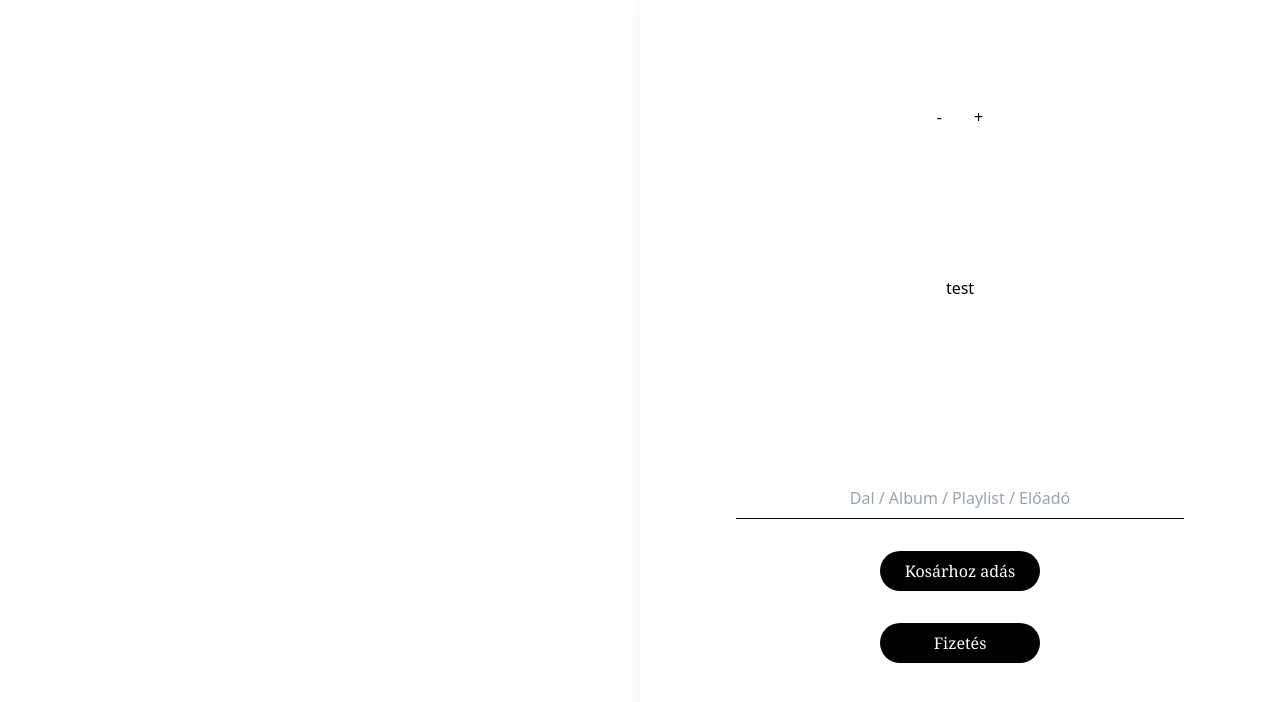
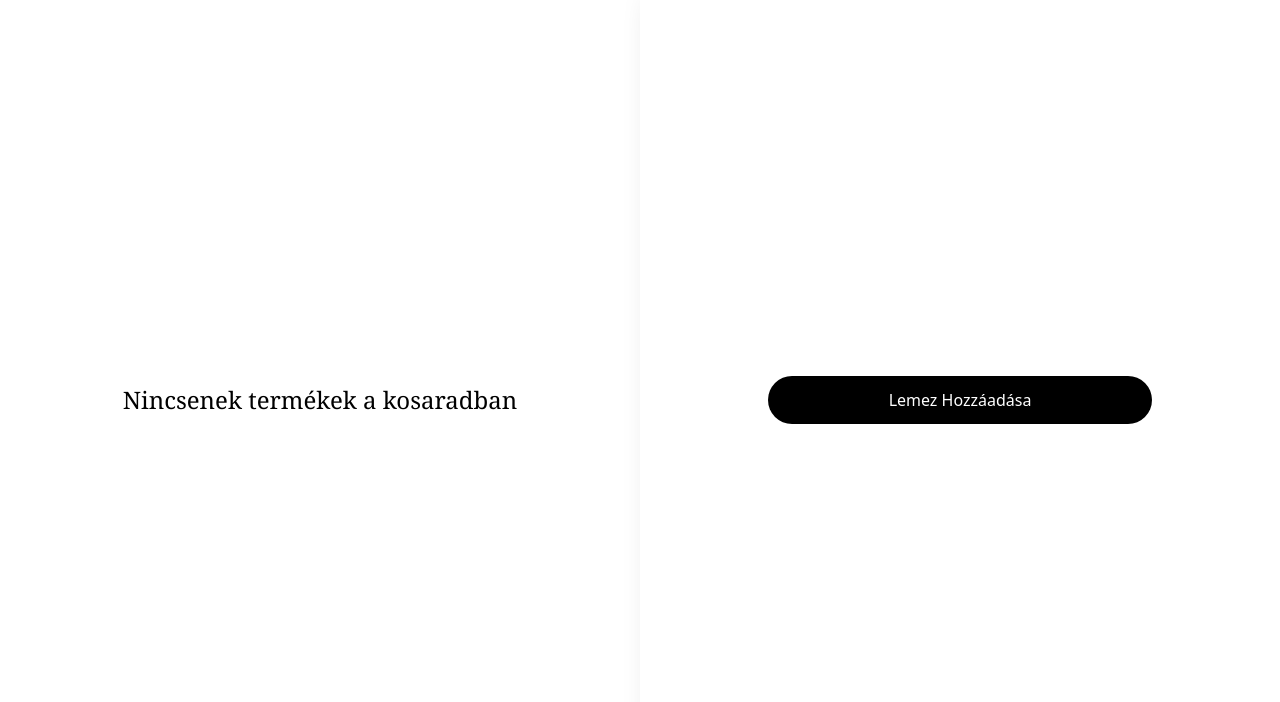
Before and after one commit to danielbacsur/lamina, a Next.js app: page /manage in a window 1280 px wide. Shown: the top 702 px of the page. Built offline with nearby package versions, Linux system fonts and the light colour scheme.

Commit message:
finallll

```diff
--- a/src/pages/api/checkout.js
+++ b/src/pages/api/checkout.js
@@ -38,7 +38,7 @@ const Checkout = async (req, res) => {
     line_items: trans,
     mode: "payment",
     success_url: `${req.headers.origin}/success`,
-    cancel_url: `${req.headers.origin}/cart`,
+    cancel_url: `${req.headers.origin}/manage`,
   });
   res.status(200).json(session.url);
 };
--- a/src/pages/api/oauth.js
+++ b/src/pages/api/oauth.js
@@ -2,7 +2,7 @@ const OAuth = async (req, res) => {
   console.log(req.headers.origin)
   let redirect = process.env.NEXT_PUBLIC_SPOTYFY_AUTH_ENDPOINT;
   redirect += `?client_id=${process.env.NEXT_PUBLIC_SPOTYFY_CLIENT_ID}`;
-  redirect += `&redirect_uri=${req.headers.origin}/login`;
+  redirect += `&redirect_uri=${req.headers.origin}/manage`;
   redirect += `&response_type=${process.env.NEXT_PUBLIC_SPOTYFY_RESPONSE_TYPE}`;
   res.status(200).json(redirect);
 };
--- a/src/pages/cart.js
+++ /dev/null
@@ -1,74 +0,0 @@
-import axios from "axios";
-import { useRouter } from "next/router";
-import { CartContext } from "context";
-import { useContext, useEffect } from "react";
-import { getType, getUUID } from "utils";
-
-const Cart = () => {
-  const router = useRouter();
-  const { items, dispatch } = useContext(CartContext);
-
-  useEffect(() => {
-    const hash = window.location.hash
-
-    if(hash) {
-      console.log(hash)
-      const token = hash.substring(1).split("&").find(elem => elem.startsWith("access_token")).split("=")[1]
-      window.location.hash = ""
-      window.localStorage.setItem("spotify", token)
-    }
-  }, [])
-
-  const append = (item) => {
-    dispatch({ type: "APPEND", item });
-  };
-  const decrement = (item) => {
-    dispatch({ type: "DECREMENT", item });
-  };
-
-  const checkout = async () => {
-    const { data } = await axios.post("/api/checkout", {
-      items,
-    });
-    router.push(data);
-    console.log(items);
-  };
-
-  const customize = () => {
-    router.push("/customize");
-  };
-
-  return (
-    <>
-      <div className="container max-w-lg mx-auto flex flex-col space-y-8">
-        {items.map((item) => (
-          <div className="flex items-center justify-between space-x-8">
-            <img
-              className="flex-none w-16 aspect-square rounded-[8px]"
-              src={item.image}
-            />
-            <div className="flex-auto flex flex-col">
-              <span className="font-serif text-lg">{item.title}</span>
-              <span className="text-sm text-gray-400">{item.platform} {getType(item.url)}</span>
-            </div>
-            <div className="w-20 flex justify-between space-x-4">
-              <button onClick={() => decrement(item)}>-</button>
-              <span>{item.quantity}</span>
-              <button onClick={() => append(item)}>+</button>
-            </div>
-          </div>
-        ))}
-        <button
-          className="w-16 aspect-square bg-gray-200 rounded-[8px]"
-          onClick={customize}
-        >
-          +
-        </button>
-        <button onClick={checkout}>Checkout</button>
-
-      </div>
-    </>
-  );
-};
-
-export default Cart;
--- a/src/pages/customize.js
+++ /dev/null
@@ -1,81 +0,0 @@
-import axios from "axios";
-import { CartContext } from "context";
-import { useRouter } from "next/router";
-import { useContext, useState } from "react";
-import { getType, getUUID } from "utils";
-
-const Customize = () => {
-  const { dispatch } = useContext(CartContext);
-  const router = useRouter();
-
-  const [item, setItem] = useState({
-    image: "https://m.media-amazon.com/images/I/819e05qxPEL.jpg",
-  });
-
-  const update = async (e) => {
-    e.preventDefault();
-    try {
-      const { data } = await axios("https://open.spotify.com/oembed", {
-        params: {
-          url: e.target.value,
-        },
-      });
-
-      setItem({
-        title: data.title,
-        url: e.target.value,
-        image: data.thumbnail_url,
-        platform: "spotify",
-        type: getType(e.target.value),
-        uuid: getUUID(e.target.value),
-      });
-    } catch (error) {
-      console.log(error);
-    }
-  };
-
-  const submit = (e) => {
-    e.preventDefault();
-    dispatch({ type: "APPEND", item });
-    router.push("/cart");
-  };
-  return (
-    <div className="w-screen h-screen flex">
-      <div className="flex-1 grid place-items-center">
-        <form
-          className="w-full max-w-lg flex flex-col items-center space-y-8 p-8"
-          onSubmit={submit}
-        >
-          <input
-            name="link"
-            type="text"
-            className="w-full border-b border-black outline-none text-center h-10 font-sserif"
-            placeholder="Dal / Album / Playlist / Előadó"
-            onChange={update}
-          />
-          <button
-            className="bg-black font-serif text-white w-40 h-10 rounded-full"
-            type="submit"
-          >
-            Kosárhoz adás
-          </button>
-        </form>
-      </div>
-      <div className="flex-1 grid place-items-center shadow-[15px_0_30px_0_rgba(0,0,0,0.18)]">
-        <div className="relative flex items-center">
-          {/* <span className="absolute -left-[4vw] w-[23vw] aspect-square bg-black rounded-full -z-10" /> */}
-          <img
-            className="absolute -top-[8vw] md:top-0 left-0 md:-left-[4vw] -z-10 animate-spin"
-            src="record.png"
-          />
-          <div
-            className="w-[50vw] md:w-[25vw] aspect-square rounded-[12px] overflow-hidden shadow-[0_32px_64px_-16px_rgba(0,0,0,0.8)] group bg-cover hover:scale-105 transition-all duration-300"
-            style={{ backgroundImage: `url(${item.image})` }}
-          ></div>
-        </div>
-      </div>
-    </div>
-  );
-};
-
-export default Customize;
--- a/src/pages/index.js
+++ b/src/pages/index.js
@@ -29,8 +29,8 @@ const Index = () => {
           <Images />
         </div>
       </div>
-      <div className="flex-1 flex-col md:flex-row container max-w-screen-lg flex justify-between items-center px-8 py-16 space-y-8 md:space-y-0">
-        <div className="flex flex-col max-w-lg space-y-4 items-center md:items-start">
+      <div className="flex-1 flex-col lg:flex-row container max-w-screen-lg flex justify-between items-center px-8 py-16 space-y-8 lg:space-y-0">
+        <div className="flex flex-col max-w-lg space-y-4 items-center lg:items-start">
           <span className="font-serif text-4xl text-center">NFC Album Coverek</span>
           <p>
             Lorem Ipsum is simply dummy text of the printing and typesetting
--- a/src/pages/login.js
+++ b/src/pages/login.js
@@ -29,7 +29,7 @@ const Index = () => {
   };
 
   return (
-    <div className="w-screen h-screen flex flex-col md:flex-row">
+    <div className="w-screen h-screen flex flex-col lg:flex-row">
       <div className="flex-1 grid place-items-center p-8">
         <span className="font-serif text-2xl text-center">
           Válassz platformot a folytatáshoz.
@@ -43,7 +43,7 @@ const Index = () => {
           >
             Spotify
           </button>
-          <button
+          {/* <button
             className="h-12 px-8 font-serif text-white bg-black rounded-full"
             onClick={spotifyOAuth}
           >
@@ -54,7 +54,7 @@ const Index = () => {
             onClick={spotifyOAuth}
           >
             SoundCloud
-          </button>
+          </button> */}
         </div>
       </div>
     </div>
--- a/src/pages/manage.js
+++ b/src/pages/manage.js
@@ -10,7 +10,7 @@ const Customize = () => {
 
   const items = origin;
 
-  const [item, setItem] = useState({
+  const [temp, setTemp] = useState({
     image: "https://m.media-amazon.com/images/I/819e05qxPEL.jpg",
   });
 
@@ -31,7 +31,7 @@ const Customize = () => {
         },
       });
 
-      setItem({
+      setTemp({
         title: data.title,
         url: e.target.value,
         image: data.thumbnail_url,
@@ -39,99 +39,179 @@ const Customize = () => {
         type: getType(e.target.value),
         uuid: getUUID(e.target.value),
       });
+      console.log("updated");
+      console.log(temp);
     } catch (error) {
       console.log(error);
     }
   };
 
-  const check = () => Object.keys(items).length > 0;
-
-  const current = () => {
-    if (check()) return items[index];
-  };
-
   const [index, setIndex] = useState(0);
 
-  const append = (item) => {
-    dispatch({ type: "APPEND", item });
-    console.log(items.findIndex(elem => elem.url === item.url))
-    router.push(`#${items.findIndex(elem => elem.url === item.url)}`)
+  const append = async (item) => {
+    await dispatch({ type: "APPEND", item });
+    let scrollIndex = items.findIndex((elem) => elem.url === item.url);
+    if (scrollIndex === -1) scrollIndex = Object.keys(items).length;
+    router.push(`#${scrollIndex}`);
   };
   const decrement = (item) => {
     dispatch({ type: "DECREMENT", item });
   };
+
   useEffect(() => {
-    const valam = document.getElementById("scroll");
     const wrapper = document.getElementById("wrapper");
-    wrapper.className = `flex flex-row md:flex-col w-[${
-      Object.keys(items).length * 100
-    }vw] md:w-auto`;
-    const setter = () => {
-      let ratio = 0;
-      if (window.innerWidth < 768) ratio = valam.scrollLeft / valam.scrollWidth;
-      else ratio = valam.scrollTop / valam.scrollHeight;
-      setIndex(Math.round(ratio * Object.keys(items).length));
+    const scroll = () => {
+      if (window.innerWidth < 768)
+        setIndex(
+          Math.round(
+            (wrapper.scrollLeft / wrapper.scrollWidth) *
+              Object.keys(items).length
+          )
+        );
+      else
+        setIndex(
+          Math.round(
+            (wrapper.scrollTop / wrapper.scrollHeight) *
+              Object.keys(items).length
+          )
+        );
     };
-    valam.addEventListener("scroll", setter);
-    setter();
+    wrapper.addEventListener("scroll", scroll);
+    scroll();
     return () => {
-      window.removeEventListener("scroll", setter);
+      window.removeEventListener("scroll", scroll);
     };
   }, [items]);
 
+  const focus = (i) => {
+    router.push(`#${i}`);
+  };
+
+  const [state, setState] = useState("DEFAULT");
+
   return (
-    <div className="w-screen h-screen flex md:flex-row flex-col">
+    <div className="w-screen h-screen flex flex-col lg:flex-row">
       <div
-        className="flex-1 py-8 md:py-0 md:px-8 overflow-x-scroll md:overflow-x-hidden overflow-y-hidden md:overflow-y-scroll snap-x md:snap-y snap-mandatory"
-        id="scroll"
+        className="flex-1 grid px-0 lg:px-8 py-8 lg:py-0 overflow-auto snap-both snap-mandatory"
+        id="wrapper"
       >
-        <div className="FILLED_BY_JAVASCRIPT" id="wrapper">
+        <div className="w-full h-full flex flex-row lg:flex-col">
           {items.map((item, i) => (
-            <div className="h-auto md:h-screen w-screen md:w-auto grid place-items-center snap-center" id={i} key={i}>
+            <div
+              className={`w-screen lg:w-full h-full lg:h-screen snap-center relative bg-white`}
+              id={i}
+            >
+              <div className="w-full h-full grid place-items-center">
                 <div className="relative flex items-center">
                   <img
-                  className="absolute -top-[2vh] md:top-0 md:-left-[4vw] -z-10 animate-spin"
+                    className="absolute -top-[4vw] lg:top-0 left-0 lg:-left-[4vw] -z-10 animate-spin"
                     src="record.png"
                   />
                   <div
-                  className="w-[10vh] md:w-[25vw] aspect-square rounded-lg overflow-hidden shadow-[0_32px_64px_-16px_rgba(0,0,0,0.8)] group bg-cover hover:scale-105 transition-all duration-300"
+                    className="w-[10vh] lg:w-[25vh] aspect-square rounded-[12px] overflow-hidden shadow-[0_32px_64px_-16px_rgba(0,0,0,0.8)] group bg-cover hover:scale-105 transition-all duration-300"
                     style={{ backgroundImage: `url(${item.image})` }}
-                />
+                  ></div>
+                </div>
+              </div>
+
+              {/* <div className="absolute bottom-[18.75vh] w-full  h-auto lg:translate-y-1/2 hidden lg:grid place-items-center">
+                <div className="flex flex-col gap-4 items-center">
+                  <span>{item.title}</span>
+                  <div className="flex w-16 justify-between">
+                    <button onClick={() => decrement(item)}>-</button>
+
+                    <span>{item.quantity}</span>
+                    <button onClick={() => append(item)}>+</button>
+                  </div>
+                </div>
+              </div> */}
+            </div>
+          ))}
+          {Object.keys(items).length === 0 && (
+            <div className="w-full h-full grid place-items-center">
+              <span className="font-serif md:text-2xl text-center">
+                Nincsenek termékek a kosaradban
+              </span>
+            </div>
+          )}
+        </div>
+      </div>
+      <div className="flex-[5_5_0%] lg:flex-1 grid place-items-center p-8 shadow-[15px_0_30px_0_rgba(0,0,0,0.18)]">
+        {state === "DEFAULT" && (
+          <div className="w-full flex flex-col gap-8 max-w-sm">
+            {Object.keys(items).length > 0 && (
+              <div className="flex flex-col gap-4">
+                {items.map((item, i) => (
+                  <div className="flex items-center justify-between gap-8 px-4">
+                    <button
+                      className={`capitalize ${
+                        i === index ? "underline font-medium" : ""
+                      }`}
+                      onClick={() => focus(i)}
+                    >
+                      {item.title} - {item.type}
+                    </button>
+                    <div className="w-[20%] flex justify-between">
+                      <button onClick={() => decrement(item)}>-</button>
+
+                      <span>{item.quantity}</span>
+                      <button onClick={() => append(item)}>+</button>
                     </div>
                   </div>
                 ))}
               </div>
+            )}
+            {Object.keys(items).length > 0 && <span className="border-b" />}
+            <div className="flex justify-between gap-8 flex-col md:flex-row">
+              <button
+                className="md:flex-1 h-12 rounded-full text-white bg-black"
+                onClick={() => setState("CUSTOMIZE")}
+              >
+                Lemez Hozzáadása
+              </button>
+              {Object.keys(items).length > 0 && (
+                <button
+                  className="md:flex-1 h-12 rounded-full text-white bg-black"
+                  onClick={checkout}
+                  disabled={Object.keys(items).length === 0}
+                >
+                  Fizetés
+                </button>
+              )}
             </div>
-      <div className="flex-[5_5_0%] md:flex-1 grid place-items-center p-8 shadow-[15px_0_30px_0_rgba(0,0,0,0.18)]">
-        <div className="flex gap-8">
-          <button onClick={() => decrement(current())}>-</button>
-          {check() && <div>{current().title} ({current().quantity})</div>}
-          <button onClick={() => append(current())}>+</button>
           </div>
-        <a href="#1">test</a>
-        <form className="w-full max-w-lg flex flex-col items-center space-y-8 p-8">
+        )}
+        {state === "CUSTOMIZE" && (
+          <form className="w-full flex flex-col gap-8 max-w-sm">
+            <label for="email" class="sr-only">
+              Dal / Album / Playlist / Előadó
+            </label>
             <input
-            name="link"
-            type="text"
-            className="w-full border-b border-black outline-none text-center h-10 font-sserif"
+              type="url"
+              class="w-full h-12 px-4 rounded-full border border-gray-500 text-center"
               placeholder="Dal / Album / Playlist / Előadó"
               onChange={update}
             />
+            <span className="border-b" />
+            <div className="flex justify-between gap-8 flex-col md:flex-row">
               <button
-            className="bg-black font-serif text-white w-40 h-10 rounded-full"
-            type="button"
-            onClick={() => append(item)}
+                className="md:flex-1 h-12 rounded-full border border-black"
+                onClick={() => setState("DEFAULT")}
               >
-            Kosárhoz adás
+                Vissza
               </button>
               <button
-            className="bg-black font-serif text-white w-40 h-10 rounded-full"
-            type="button"
-            onClick={() => checkout()}
+                className="md:flex-1 h-12 rounded-full bg-black text-white"
+                onClick={() => {
+                  append(temp);
+                  setState("DEFAULT");
+                }}
               >
-            Fizetés
+                Hozzáadás
               </button>
+            </div>
           </form>
+        )}
       </div>
     </div>
   );
--- a/src/pages/test.js
+++ /dev/null
@@ -1,38 +0,0 @@
-import { useState } from "react";
-
-const Test = () => {
-  const price = (quantity) =>
-    Math.floor((40 * quantity - (quantity - 1) * 10) / quantity) * 100;
-  // console.log([...Array(10)].map((_, i) => price(i+1)))
-
-  console.log(
-    "https://open.spotify.com/playlist/7mi20Wf0et5RghdxQIHYlR"
-      .split("open.spotify.com")[1]
-      .substring(1)
-      .split("/")[1]
-  );
-
-  const [page, setPage] = useState(0);
-
-  return (
-    <div class="snap-y snap-mandatory h-screen overflow-hidden">
-      <div class="bg-amber-200 w-screen h-[40vh]" />
-      {[...Array(5)].map((_, i) => (
-        <div
-          class="snap-center bg-amber-200 w-screen h-[40vh] flex items-center justify-center text-8xl"
-          id={i}
-        >
-          <a href={`#4`}>-</a>
-          {i}
-          <button onClick={() => setPage(page + 1)} href={`${page + 1}`}>
-            +
-          </button>
-        </div>
-      ))}
-      <div class="bg-amber-200 w-screen h-[40vh]" />
-
-    </div>
-  );
-};
-
-export default Test;
```
Also changed, not shown: src/pages/test2.js (deleted, +0 -10 lines). Lines whose indentation alone changed are shown as unchanged.
